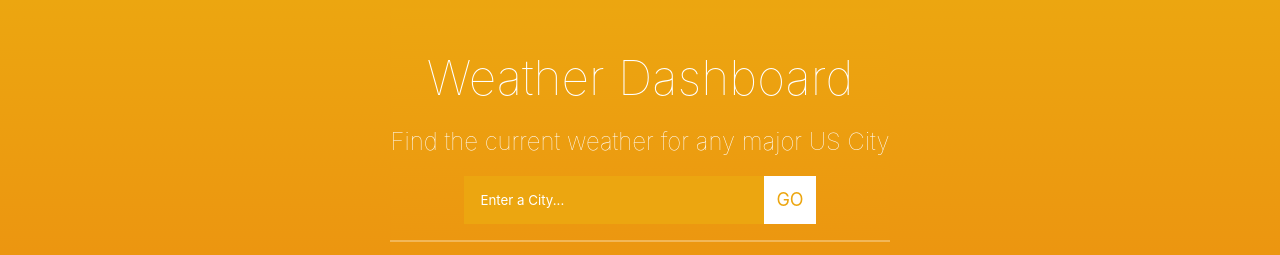
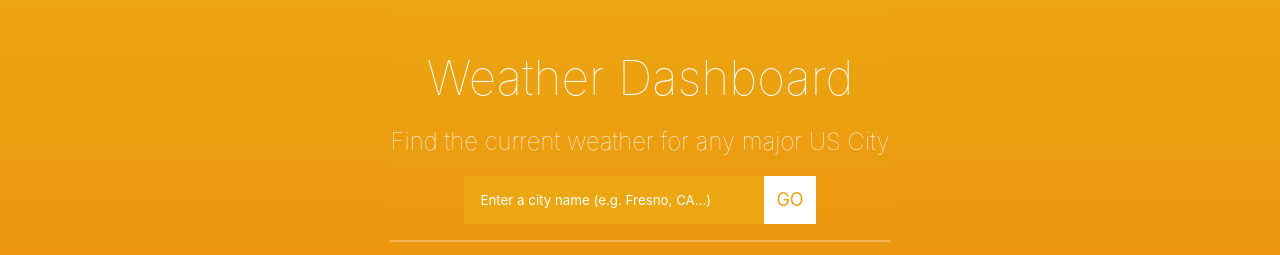
Before and after one commit to markohanesian/Weather-Dashboard, a plain HTML site: page index.html in a window 1280 px wide. Shown: the top 255 px of the page. Drawn offline with nearby package versions, Linux system fonts and the light colour scheme.

Commit message:
Updated search input placeholder text

```diff
--- a/index.html
+++ b/index.html
@@ -18,7 +18,7 @@
   <section id="search-area">
     <form id="weather-search" autocomplete="off" action="/action_page.php">
       <div class="autocomplete" style="width:300px;">
-        <input id="cityname" type="text" name="myCountry" placeholder="Enter a City...">
+        <input id="cityname" type="text" name="myCountry" placeholder="Enter a city name (e.g. Fresno, CA...)">
       </div>
       <button class="button is-warning" type="button" id="newsearch">GO</i></button>
     </form>
```
